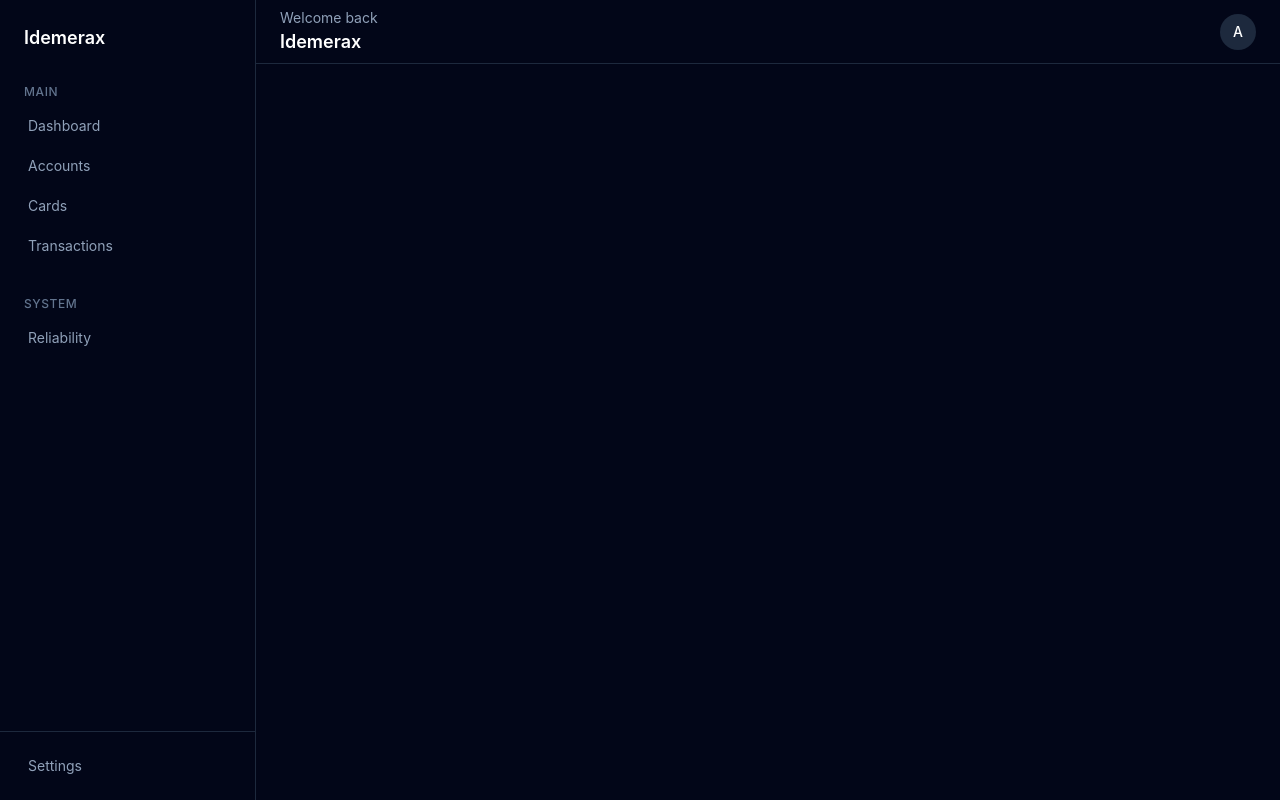
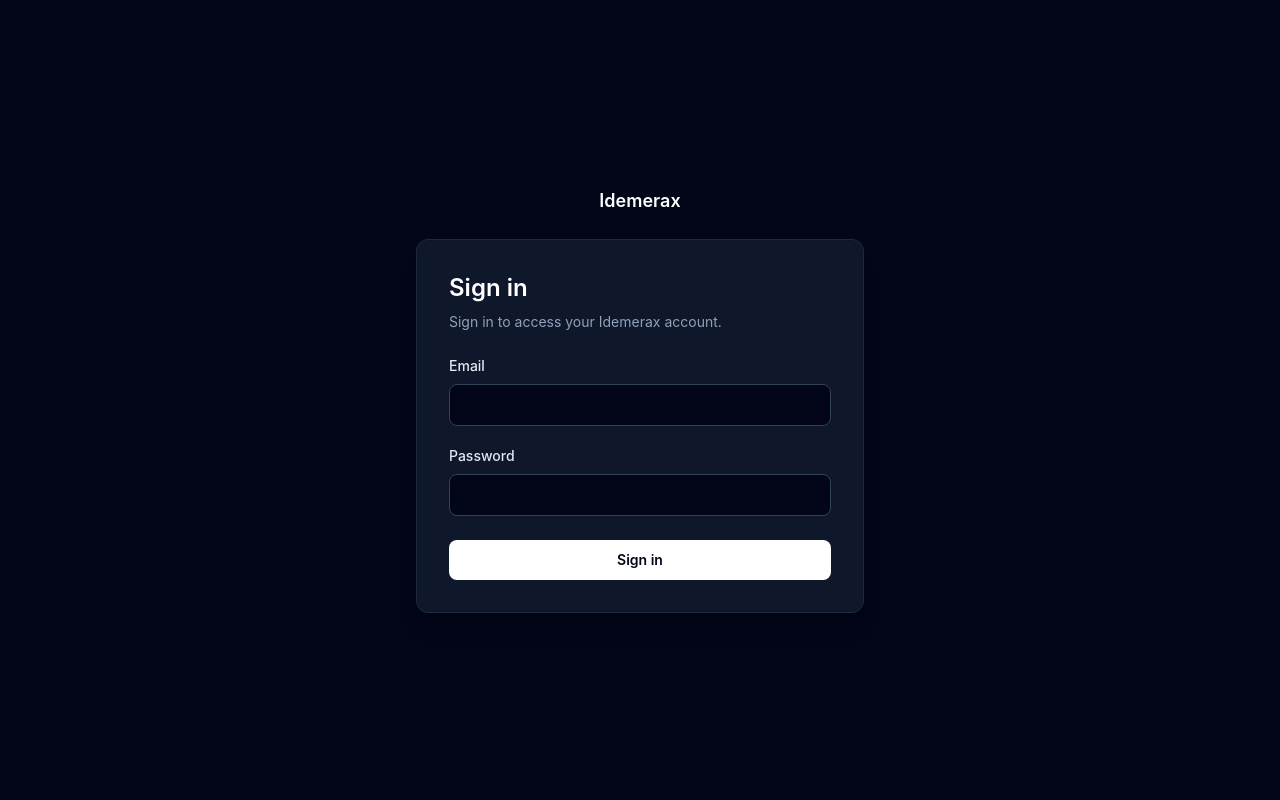
Before and after one commit to kertonex/Idemerax, a React (Vite) app in the folder frontend/: page /login in a window 1280 px wide. Built offline with nearby package versions, Linux system fonts and the light colour scheme; no server answers.

Commit message:
feat: add authentication login UI

```diff
--- a/frontend/src/App.tsx
+++ b/frontend/src/App.tsx
@@ -1,7 +1,16 @@
+import { useLocation } from 'react-router';
+
+import AppShell from './components/layout/AppShell';
 import AppRoutes from './routes/AppRoutes';
-import AppShell from './components/layout/AppShell';
 
 function App() {
+  const location = useLocation();
+  const isLoginPage = location.pathname === '/login';
+
+  if (isLoginPage) {
+    return <AppRoutes />;
+  }
+
   return (
     <AppShell>
       <AppRoutes />
--- /dev/null
+++ b/frontend/src/features/authentication/components/LoginForm.tsx
@@ -0,0 +1,75 @@
+import { useState } from 'react';
+
+function LoginForm() {
+  const [email, setEmail] = useState('');
+  const [password, setPassword] = useState('');
+
+  function handleSubmit(event: React.FormEvent<HTMLFormElement>) {
+    event.preventDefault();
+  }
+
+  return (
+    <form
+      onSubmit={handleSubmit}
+      className="w-full max-w-md space-y-6 rounded-xl border border-slate-800 bg-slate-900 p-8 shadow-xl"
+    >
+      <div className="space-y-2">
+        <h1 className="text-2xl font-semibold text-white">Sign in</h1>
+        <p className="text-sm text-slate-400">
+          Sign in to access your Idemerax account.
+        </p>
+      </div>
+
+      <div className="space-y-5">
+        <div className="space-y-2">
+          <label
+            htmlFor="email"
+            className="block text-sm font-medium text-slate-200"
+          >
+            Email
+          </label>
+
+          <input
+            id="email"
+            name="email"
+            type="email"
+            autoComplete="email"
+            value={email}
+            onChange={(event) => setEmail(event.target.value)}
+            required
+            className="w-full rounded-lg border border-slate-700 bg-slate-950 px-3 py-2.5 text-sm text-white outline-none transition focus:border-slate-500 focus:ring-2 focus:ring-slate-700"
+          />
+        </div>
+
+        <div className="space-y-2">
+          <label
+            htmlFor="password"
+            className="block text-sm font-medium text-slate-200"
+          >
+            Password
+          </label>
+
+          <input
+            id="password"
+            name="password"
+            type="password"
+            autoComplete="current-password"
+            value={password}
+            onChange={(event) => setPassword(event.target.value)}
+            required
+            className="w-full rounded-lg border border-slate-700 bg-slate-950 px-3 py-2.5 text-sm text-white outline-none transition focus:border-slate-500 focus:ring-2 focus:ring-slate-700"
+          />
+        </div>
+      </div>
+
+      <button
+        type="submit"
+        className="w-full rounded-lg bg-white px-4 py-2.5 text-sm font-semibold text-slate-950 transition hover:bg-slate-200 focus:outline-none focus:ring-2 focus:ring-slate-500 focus:ring-offset-2 focus:ring-offset-slate-900"
+      >
+        Sign in
+      </button>
+    </form>
+  );
+}
+
+export default LoginForm;
--- /dev/null
+++ b/frontend/src/pages/LoginPage.tsx
@@ -0,0 +1,15 @@
+import LoginForm from '../features/authentication/components/LoginForm';
+
+function LoginPage() {
+  return (
+    <main className="flex min-h-screen items-center justify-center bg-slate-950 px-6">
+      <div className="flex w-full max-w-md flex-col items-center gap-6">
+        <div className="text-lg font-semibold text-white">Idemerax</div>
+
+        <LoginForm />
+      </div>
+    </main>
+  );
+}
+
+export default LoginPage;
--- a/frontend/src/routes/AppRoutes.tsx
+++ b/frontend/src/routes/AppRoutes.tsx
@@ -1,6 +1,7 @@
 import { useEffect } from 'react';
 import { Navigate, Route, Routes } from 'react-router';
 import { getHealth } from '../shared/api/health';
+import LoginPage from '../pages/LoginPage';
 
 function DashboardPage() {
   useEffect(() => {
@@ -33,6 +34,8 @@ function SettingsPage() {
 function AppRoutes() {
   return (
     <Routes>
+      <Route path="/login" element={<LoginPage />} />
+
       <Route path="/" element={<Navigate to="/dashboard" replace />} />
       <Route path="/dashboard" element={<DashboardPage />} />
       <Route path="/accounts" element={<AccountsPage />} />
```
